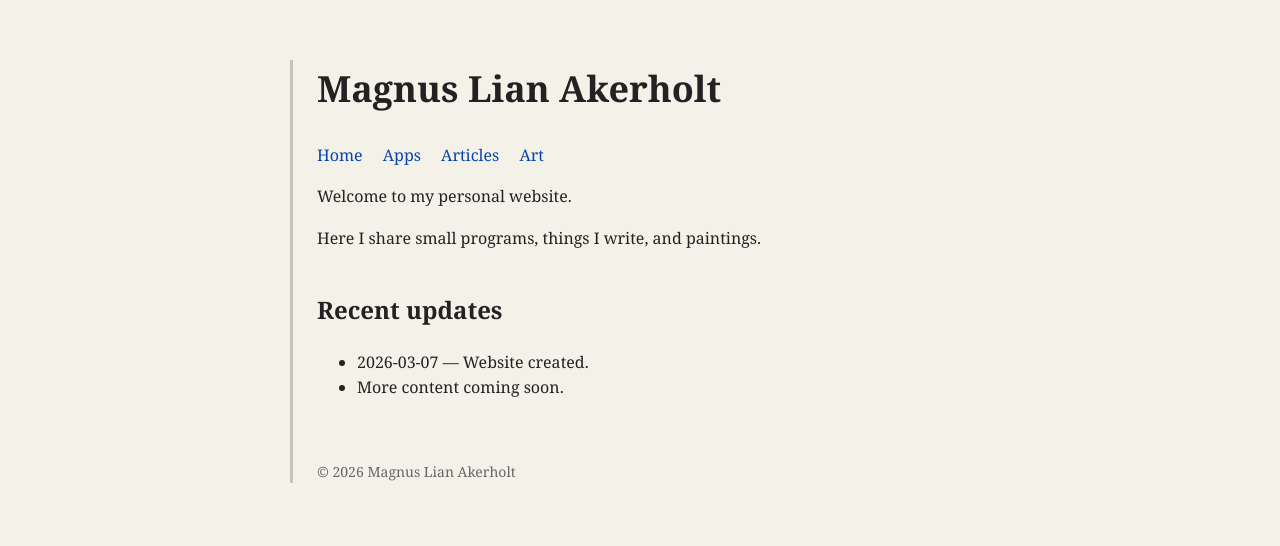
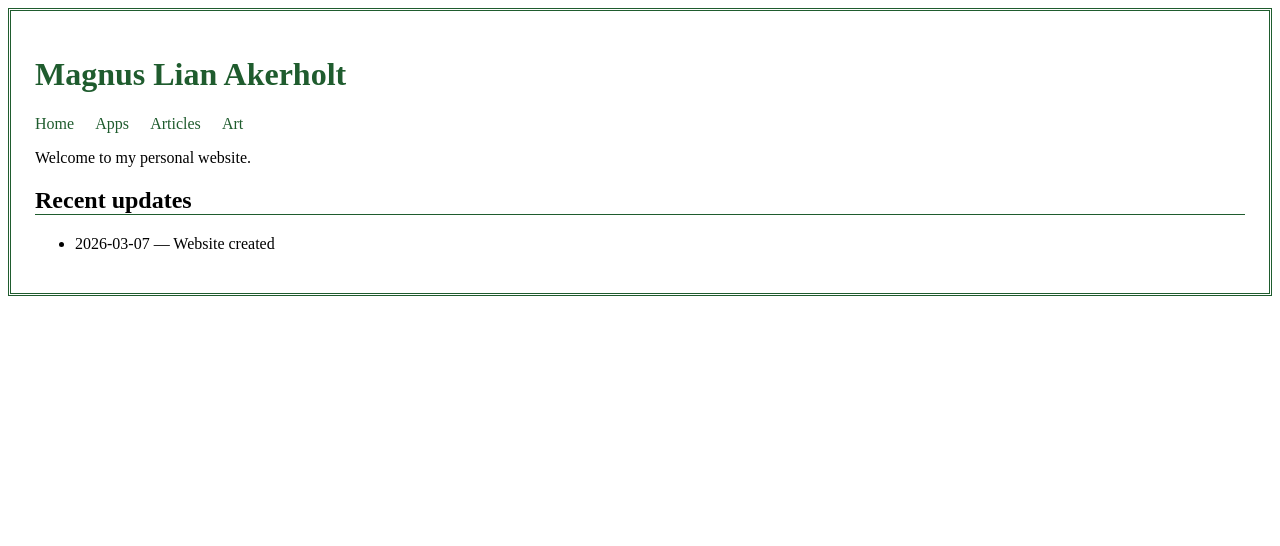
Before and after one commit to mlakerholt/mlakerholt.github.io, a plain HTML site: page index.html in a window 1280 px wide. Drawn offline with Linux system fonts and the light colour scheme.

Commit message:
Update index.html

```diff
--- a/index.html
+++ b/index.html
@@ -1,96 +1,48 @@
-<!DOCTYPE html>
-<html>
-<head>
-<meta charset="UTF-8">
-
-<title>Magnus Lian Akerholt</title>
+<div class="preview retro-green">
 
 <style>
-
-body {
-    background-color: #f4f1e8;
-    color: #222;
-    font-family: Georgia, "Times New Roman", serif;
-    max-width: 700px;
-    margin: 60px auto;
-    line-height: 1.6;
+.retro-green{
+    background:#e5e5e5;
+    font-family:"Times New Roman", serif;
 }
 
-/* Main content column with left accent line */
-main {
-    border-left: 3px solid #c9c3b8;
-    padding-left: 24px;
+.retro-green main{
+    background:white;
+    border:3px double #1f5c2e;
+    padding:24px;
 }
 
-h1 {
-    font-size: 36px;
-    margin-bottom: 10px;
+.retro-green h1{
+    color:#1f5c2e;
 }
 
-h2 {
-    margin-top: 40px;
+.retro-green nav a{
+    color:#1f5c2e;
+    margin-right:18px;
 }
 
-a {
-    color: #0645ad;
-    text-decoration: none;
+.retro-green h2{
+    border-bottom:1px solid #1f5c2e;
 }
-
-a:hover {
-    text-decoration: underline;
-}
-
-nav {
-    margin-top: 25px;
-}
-
-nav a {
-    margin-right: 16px;
-}
-
-footer {
-    margin-top: 60px;
-    font-size: 14px;
-    color: #666;
-}
-
 </style>
-</head>
-
-<body>
 
 <main>
-
 <h1>Magnus Lian Akerholt</h1>
 
 <nav>
-<a href="/">Home</a>
-<a href="/apps">Apps</a>
-<a href="/articles">Articles</a>
-<a href="/art">Art</a>
+<a>Home</a>
+<a>Apps</a>
+<a>Articles</a>
+<a>Art</a>
 </nav>
 
-<p>
-Welcome to my personal website.
-</p>
-
-<p>
-Here I share small programs, things I write, and paintings.
-</p>
+<p>Welcome to my personal website.</p>
 
 <h2>Recent updates</h2>
+
 <ul>
-<li>2026-03-07 — Website created.</li>
-<li>More content coming soon.</li>
+<li>2026-03-07 — Website created</li>
 </ul>
-
-<footer>
-<p>
-© 2026 Magnus Lian Akerholt
-</p>
-</footer>
-
 </main>
 
-</body>
-</html>
+</div>
```
